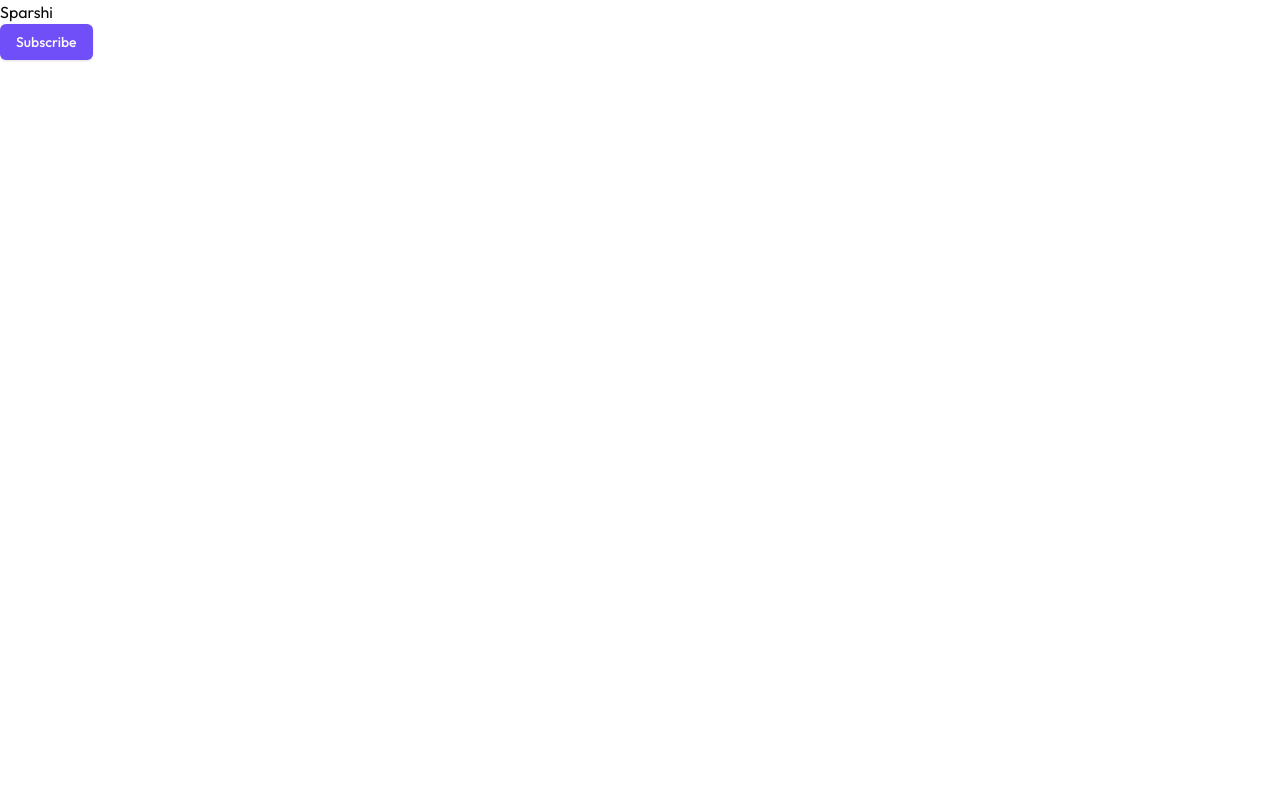
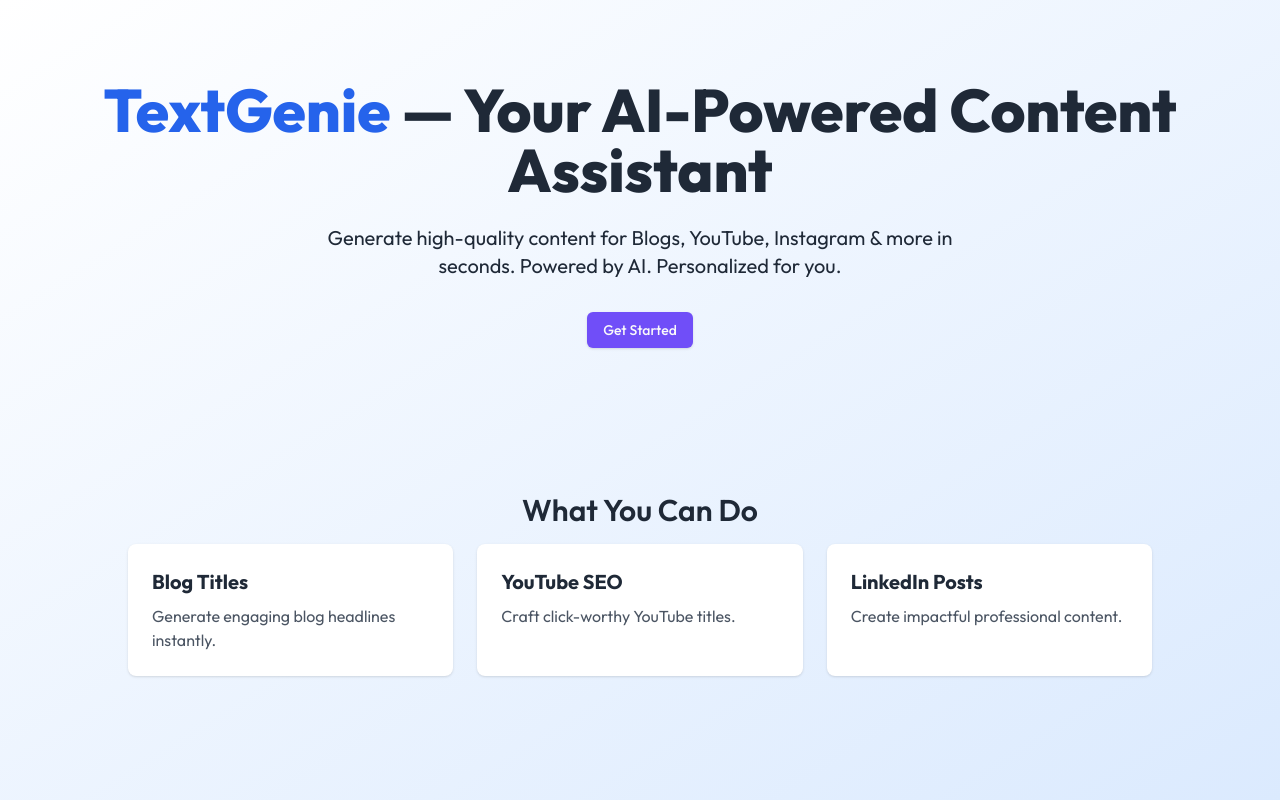
Before and after one commit to Spicy1331/TextGenie, a Next.js app: page / in a window 1280 px wide. Built offline with nearby package versions, Linux system fonts and the light colour scheme.

Commit message:
add new fature

```diff
--- /dev/null
+++ b/app/(context)/updateCreditUsage.tsx
@@ -0,0 +1,2 @@
+// import { createContext } from "react";
+// export const updateCreditUsage=createContext<any>(null);
--- a/app/dashboard/_components/Header.tsx
+++ b/app/dashboard/_components/Header.tsx
@@ -1,3 +1,4 @@
+import { UserButton } from '@clerk/nextjs'
 import { Search } from 'lucide-react'
 import React from 'react'
 
@@ -10,8 +11,9 @@
         className='outline-none'
         />
       </div>
-      <div>
+      <div className='flex gap-5 items-center'>
         <h2 className='bg-primary p-1 rounded-full text-xs text-white px-2'> 🔥Join Membership just for $9.99/Month</h2>
+        <UserButton/>
       </div>
     </div>
   )
--- a/app/dashboard/_components/SideNav.tsx
+++ b/app/dashboard/_components/SideNav.tsx
@@ -13,11 +13,11 @@
       icon:Home,
       path:'/dashboard'
     },
-    // {
-    //   name:'History',
-    //   icon:FileClock,
-    //   path:'/dashboard/history'
-    // },
+    {
+      name:'History',
+      icon:FileClock,
+      path:'/dashboard/history'
+    },
     {
       name:'Billing',
       icon:WalletCards,
@@ -26,7 +26,7 @@
     {
       name:'Setting',
       icon:Settings,
-      path:'/dashboard/setting'
+      path:'/dashboard/settings'
     },
 
   ]
--- /dev/null
+++ b/app/dashboard/content/history/page.tsx
@@ -0,0 +1,9 @@
+import React from 'react'
+
+function history() {
+  return (
+    <div>history</div>
+  )
+}
+
+export default history
--- /dev/null
+++ b/app/dashboard/settings/page.tsx
@@ -0,0 +1,12 @@
+import { UserProfile } from '@clerk/nextjs'
+import React from 'react'
+
+function Settings() {
+  return (
+    <div className='flex items-center justify-center h-full'>
+        <UserProfile/>
+    </div>
+  )
+}
+
+export default Settings
--- a/app/page.tsx
+++ b/app/page.tsx
@@ -1,11 +1,55 @@
+import { SignUpButton } from "@clerk/nextjs";
 import Image from "next/image";
 import {Button} from "@/components/ui/button";
+import Link from "next/link";
+import { SignIn } from "@clerk/nextjs";
 
-export default function Home() {
+// export default function Home() {
+//   return (
+//   <div>
+//     <h2>Sparshi</h2>
+//     <Button>Subscribe</Button>
+//   </div>
+//   );
+// }
+// app/page.tsx (for Next.js 13+ with App Router)
+export default function LandingPage() {
   return (
-  <div>
-    <h2>Sparshi</h2>
-    <Button>Subscribe</Button>
-  </div>
+    <main className="min-h-screen bg-gradient-to-br from-white to-blue-100 text-gray-800">
+      <div className="max-w-7xl mx-auto px-6 py-20 text-center">
+        <h1 className="text-5xl md:text-6xl font-extrabold mb-6">
+          <span className="text-blue-600">TextGenie</span> — Your AI-Powered Content Assistant
+        </h1>
+        <p className="text-lg md:text-xl mb-8 max-w-2xl mx-auto">
+          Generate high-quality content for Blogs, YouTube, Instagram & more in seconds.
+          Powered by AI. Personalized for you.
+        </p>
+        <div className="flex justify-center gap-4">
+            <Button asChild>
+         <Link href="/sign-in?redirect_url=/dashboard">Get Started</Link>
+      </Button>
+
+
+
+
+        </div>
+      </div>
+
+      <div className="mt-16 px-6">
+        <h2 className="text-3xl font-semibold text-center mb-4">What You Can Do</h2>
+        <div className="grid grid-cols-1 md:grid-cols-3 gap-6 max-w-5xl mx-auto">
+          {[
+            { title: "Blog Titles", desc: "Generate engaging blog headlines instantly." },
+            { title: "YouTube SEO", desc: "Craft click-worthy YouTube titles." },
+            { title: "LinkedIn Posts", desc: "Create impactful professional content." }
+          ].map(({ title, desc }) => (
+            <div key={title} className="p-6 bg-white rounded-lg shadow">
+              <h3 className="text-xl font-bold mb-2">{title}</h3>
+              <p className="text-gray-600">{desc}</p>
+            </div>
+          ))}
+        </div>
+      </div>
+    </main>
   );
 }
```
